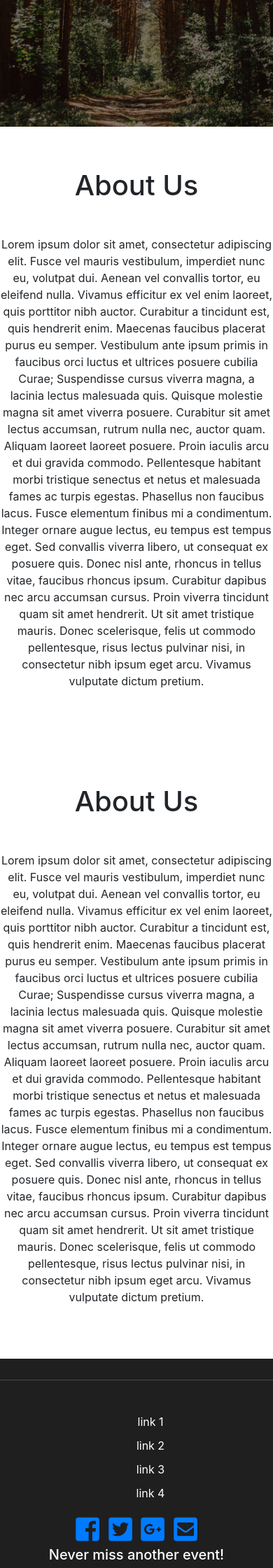
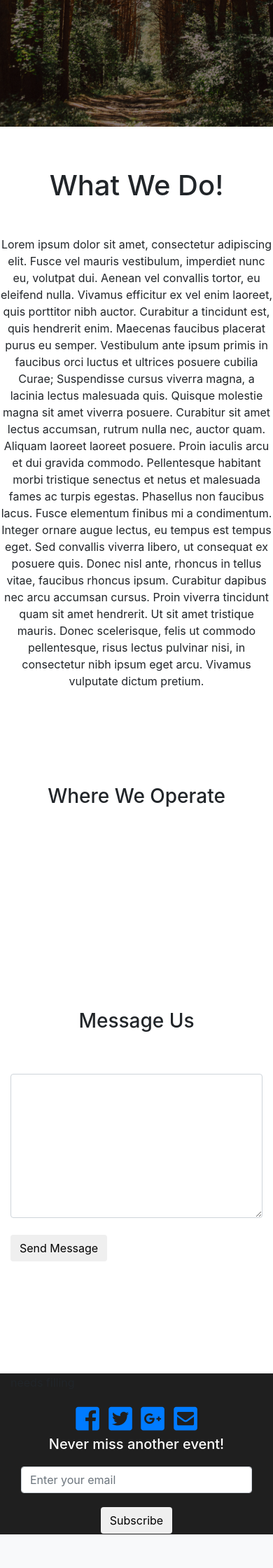
Before and after one commit to brianhiguita/events_manager, a PHP site: page / in a window 390 px wide. Shown: the part 466-2706 px from the top of the page at 70% size. After the commit the page ends 2658 px from the top, so only its background shows below. Run offline with PHP 8.4, Linux system fonts and the light colour scheme; data that the repository does not hold is empty; some libraries are stand-ins or nearby versions.

Commit message:
messaging and map added

```diff
--- a/classes/event.class.php
+++ b/classes/event.class.php
@@ -1,7 +1,5 @@
 <?php
 
-
-// ****** note to self. need to use get request to get product id to display the information of each product individually
 
 
 class Event {
--- a/css/style.css
+++ b/css/style.css
@@ -95,6 +95,18 @@
   color: rgba(255, 255, 255, 0.8);
 }
 
+/* MORE INFO */
+
+.home-more-info {
+  padding-bottom: 50px;
+}
+
+
+.home-more-info h3 {
+  text-align: center;
+  padding-bottom: 50px;
+}
+
 
 /* single event */
 
@@ -115,7 +127,7 @@
 
 
 /* footer */
-footer {background-color: #1f1f1f;}
+footer {background-color: #1f1f1f; margin-top: 50px;}
 footer .row .col-md-4 ul {color: white; text-align: center; padding-top: 7px; list-style-type: none;}
 footer .row .col-md-4 ul li {padding-top: 10px;}
 .social:hover {
@@ -160,16 +172,3 @@ footer .row .col-md-4 ul li {padding-top: 10px;}
  h5 {
    color: white;
  }
-
-
-.footer-hr {
-  border-top:solid 1px #4a4a4a;
-  margin-top:30px;
-  margin-bottom:30px;
-
-}
-.footer-hr-bottom {
-    border-bottom:solid 1px #4a4a4a;
-    margin-bottom:30px;
-    margin-top: 30px;
-}
--- a/includes/footer.php
+++ b/includes/footer.php
@@ -5,12 +5,7 @@
     </div>
     <div class="row footer">
       <div class="col-md-4">
-        <ul>
-          <li>link 1</li>
-          <li>link 2</li>
-          <li>link 3 </li>
-          <li>link 4</li>
-        </ul>
+        <p>needs filling</p>
       </div>
 
 
@@ -23,10 +18,9 @@
         </div>
       </div>
         <div class="col-md-4">
-          <div class="col-md-6 text-center offset-md-3">
+          <div class="col-md-6 text-center">
               <h5>Never miss another event!</h5>
-              <input type="email" class="form-control subscribe" placeholder="Enter your email">
-              <button class="btn" type="submit">Subscribe</button>
+              <input type="email" class="form-control subscribe" placeholder="Enter your email"> <span> <button class="btn" type="submit">Subscribe</button></span>
           </div>
         </div>
 
--- a/index.php
+++ b/index.php
@@ -22,7 +22,7 @@
 		<div class="container">
 
 			<div class="row home-text">
-				<h1>About Us</h1>
+				<h1>What We Do! </h1>
 				<p>
 					Lorem ipsum dolor sit amet, consectetur adipiscing elit. Fusce vel mauris vestibulum, imperdiet nunc eu, volutpat dui. Aenean vel convallis tortor, eu eleifend nulla. Vivamus efficitur ex vel enim laoreet, quis porttitor nibh auctor. Curabitur a tincidunt est, quis hendrerit enim. Maecenas faucibus placerat purus eu semper. Vestibulum ante ipsum primis in faucibus orci luctus et ultrices posuere cubilia Curae; Suspendisse cursus viverra magna, a lacinia lectus malesuada quis. Quisque molestie magna sit amet viverra posuere. Curabitur sit amet lectus accumsan, rutrum nulla nec, auctor quam. Aliquam laoreet laoreet posuere. Proin iaculis arcu et dui gravida commodo.
 
@@ -67,13 +67,28 @@
 
 
 			<div class="row home-text">
-				<h1>About Us</h1>
-				<p>
-					Lorem ipsum dolor sit amet, consectetur adipiscing elit. Fusce vel mauris vestibulum, imperdiet nunc eu, volutpat dui. Aenean vel convallis tortor, eu eleifend nulla. Vivamus efficitur ex vel enim laoreet, quis porttitor nibh auctor. Curabitur a tincidunt est, quis hendrerit enim. Maecenas faucibus placerat purus eu semper. Vestibulum ante ipsum primis in faucibus orci luctus et ultrices posuere cubilia Curae; Suspendisse cursus viverra magna, a lacinia lectus malesuada quis. Quisque molestie magna sit amet viverra posuere. Curabitur sit amet lectus accumsan, rutrum nulla nec, auctor quam. Aliquam laoreet laoreet posuere. Proin iaculis arcu et dui gravida commodo.
+				<!-- <h1> More information </h1> -->
+				<!-- <p>
+					Lorem ipsum dolor sit amet, consectetur adipiscing elit. Fusce vel mauris vestibulum, imperdiet nunc eu, volutpat dui. Aenean vel convallis tortor, eu eleifend nulla. Vivamus efficitur ex vel enim laoreet, quis porttitor nibh auctor. Curabitur a tincidunt est, quis hendrerit enim. Maecenas faucibus placerat purus eu semper. Vestibulum ante ipsum primis in faucibus orci luctus et ultrices posuere cubilia Curae.
+				</p> -->
 
-					Pellentesque habitant morbi tristique senectus et netus et malesuada fames ac turpis egestas. Phasellus non faucibus lacus. Fusce elementum finibus mi a condimentum. Integer ornare augue lectus, eu tempus est tempus eget. Sed convallis viverra libero, ut consequat ex posuere quis. Donec nisl ante, rhoncus in tellus vitae, faucibus rhoncus ipsum. Curabitur dapibus nec arcu accumsan cursus. Proin viverra tincidunt quam sit amet hendrerit. Ut sit amet tristique mauris. Donec scelerisque, felis ut commodo pellentesque, risus lectus pulvinar nisi, in consectetur nibh ipsum eget arcu. Vivamus vulputate dictum pretium.
 
-				</p>
+
+				<div class="col-md-6 home-more-info">
+					<h3>Where We Operate</h3>
+				<div class="mapouter"><div class="gmap_canvas"><iframe width="100%" height="100%" id="gmap_canvas" src="https://maps.google.com/maps?q=SW11%204NJ&t=&z=13&ie=UTF8&iwloc=&output=embed" frameborder="0" scrolling="no" marginheight="0" marginwidth="0"></iframe><a href="https://www.pureblack.de">webdesigner</a></div><style>.mapouter{text-align:right;height:100%;width:100%;}.gmap_canvas {overflow:hidden;background:none!important;height:100%;width:100%;}</style></div>
+
+				</div>
+
+				<div class="col-md-6 home-more-info">
+					<h3>Message Us</h3>
+					<form class="" action="index.html" method="post">
+						<textarea class="form-control" name="name" rows="8" cols=""></textarea>
+						<br>
+						<button class="btn" type="submit" name="submit">Send Message</button>
+					</form>
+				</div>
+
 
 
 			</div>
```
